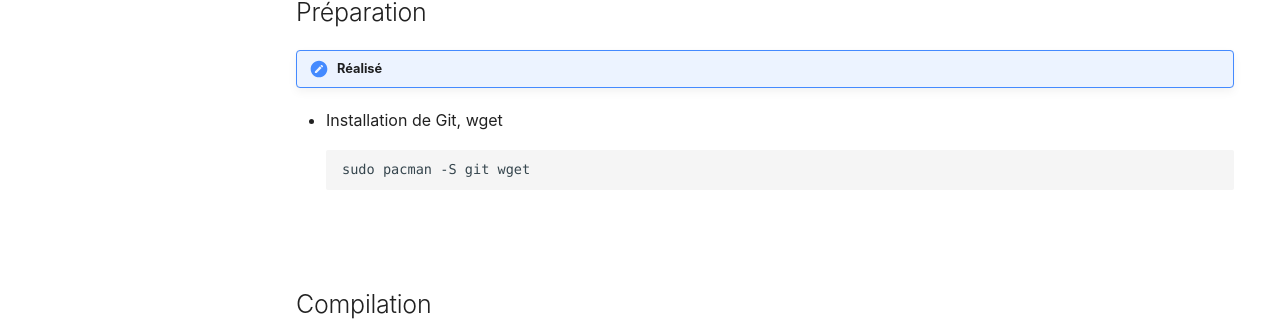
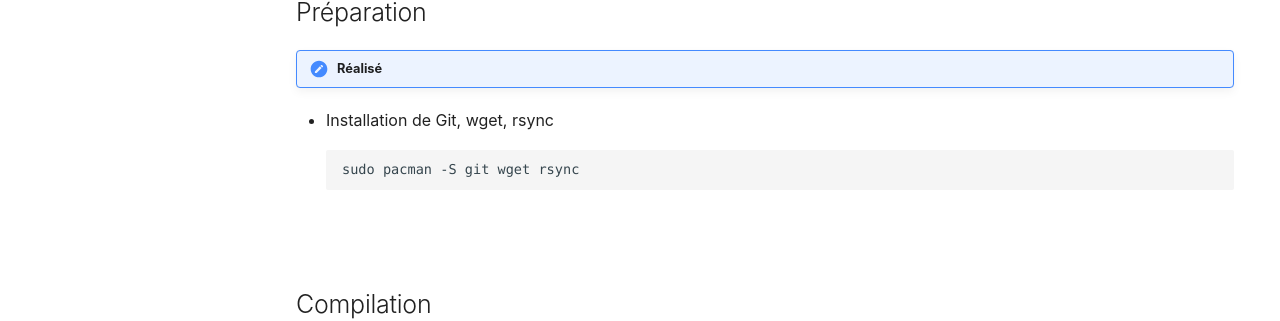
Before and after one commit to daerlnaxe/QemuPlay, an MkDocs documentation site: the page built from docs/90-developpement/Qemu3dFx.md, in a window 1280 px wide and 1265 px high. Shown: the part 233-554 px from the top of the window. Built offline with MkDocs 1.6.1 and Material for MkDocs 9.7.7, drawn with Linux system fonts in a browser that asks for light colours; comment, search, counter and statistics services are not loaded.

Commit message:
Update Qemu3dFx.md

````diff
--- a/docs/90-developpement/Qemu3dFx.md
+++ b/docs/90-developpement/Qemu3dFx.md
@@ -1,9 +1,9 @@
 ## Préparation
 !!! Réalisé sur ArchLinuxx
 
-- Installation de Git, wget
+- Installation de Git, wget, rsync
 ```
-sudo pacman -S git wget
+sudo pacman -S git wget rsync
 ```
 
 <br>
````
